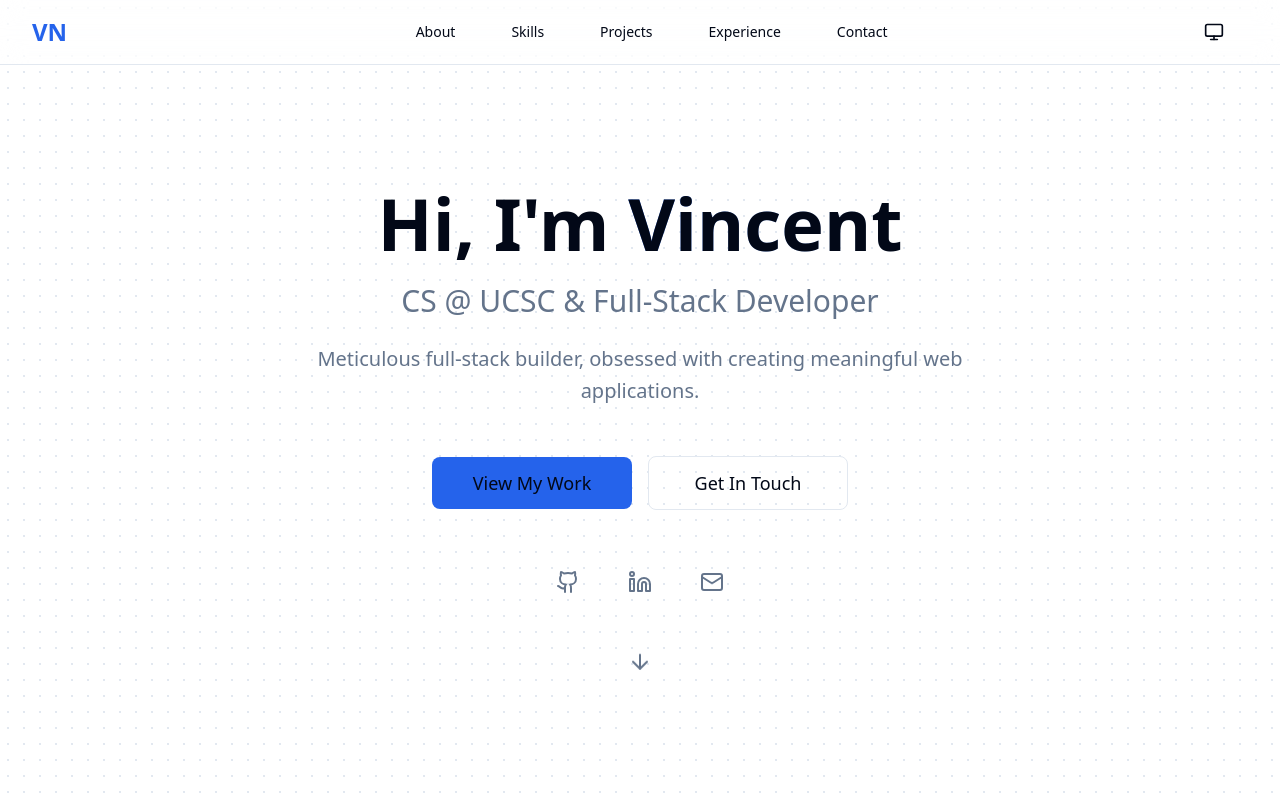
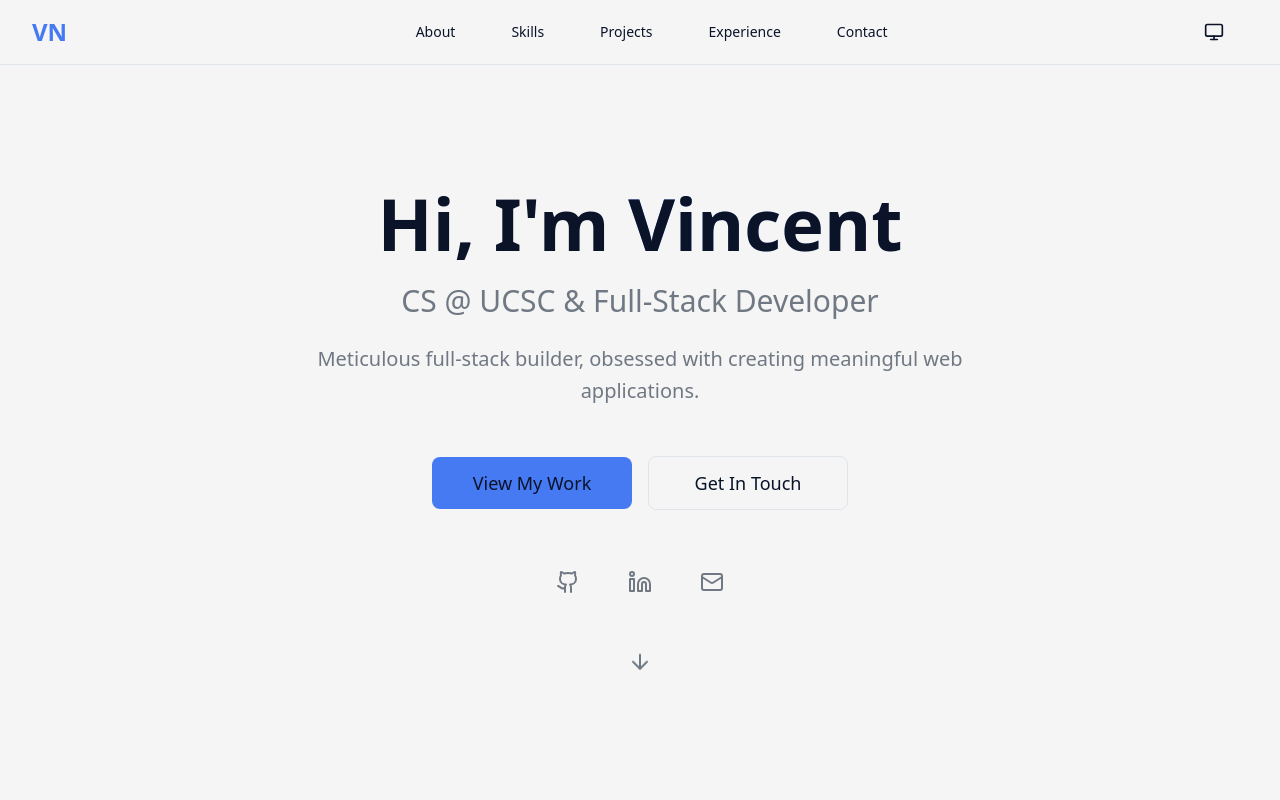
Before and after one commit to vinngo/vinn, a React (Vite) app: page / in a window 1280 px wide. Shown: the top 800 px of the page. Built offline with nearby package versions, Linux system fonts and the light colour scheme.

Commit message:
add: Lora font

```diff
--- a/index.html
+++ b/index.html
@@ -3,6 +3,7 @@
     <head>
         <meta charset="UTF-8" />
         <link rel="icon" type="image/svg+xml" href="/vite.svg" />
+        <link href="fonts.googleapis.com" rel="stylesheet" />
         <meta name="viewport" content="width=device-width, initial-scale=1.0" />
         <title>vportfolio</title>
     </head>
--- a/src/index.css
+++ b/src/index.css
@@ -1,94 +1,91 @@
 @import "tailwindcss";
+@import url("https://fonts.googleapis.com/css2?family=Lora:ital,wght@0,400..700;1,400..700&display=swap");
 
 /* Define CSS variables for light and dark themes */
 :root {
     /* Light mode colors */
-    --background: transparent;
-    --foreground: 222.2 84% 4.9%;
-    --card: 0 0% 100%;
-    --card-foreground: 222.2 84% 4.9%;
-    --popover: 0 0% 100%;
-    --popover-foreground: 222.2 84% 4.9%;
-    --primary: 221.2 83.2% 53.3%;
-    --primary-foreground: 210 40% 98%;
-    --secondary: 210 40% 96%;
-    --secondary-foreground: 222.2 84% 4.9%;
-    --muted: 210 40% 96%;
-    --muted-foreground: 215.4 16.3% 46.9%;
-    --accent: 210 40% 96%;
-    --accent-foreground: 222.2 84% 4.9%;
-    --destructive: 0 84.2% 60.2%;
-    --destructive-foreground: 210 40% 98%;
-    --border: 214.3 31.8% 91.4%;
-    --input: 214.3 31.8% 91.4%;
-    --ring: 221.2 83.2% 53.3%;
+    --background: 0.9702 0 129.63;
+    --foreground: 0.19 0.045 265;
+    --card: 1 0 0;
+    --card-foreground: 0.19 0.045 265;
+    --popover: 1 0 0;
+    --popover-foreground: 0.19 0.045 265;
+    --primary: 0.61 0.19 264;
+    --primary-foreground: 0.97 0.01 240;
+    --secondary: 0.96 0.01 240;
+    --secondary-foreground: 0.19 0.045 265;
+    --muted: 0.96 0.01 240;
+    --muted-foreground: 0.57 0.02 255;
+    --accent: 0.96 0.01 240;
+    --accent-foreground: 0.19 0.045 265;
+    --destructive: 0.63 0.22 25;
+    --destructive-foreground: 0.97 0.01 240;
+    --border: 0.92 0.01 245;
+    --input: 0.92 0.01 245;
+    --ring: 0.61 0.19 264;
     --radius: 0.5rem;
-    --dot-pattern: 214.3 31.8% 91.4%;
+    --dot-pattern: 0.92 0.01 245;
 }
 
 .dark {
     /* Dark mode colors */
-    --background: 222.2 84% 4.9%;
-    --foreground: 210 40% 98%;
-    --card: 222.2 84% 4.9%;
-    --card-foreground: 210 40% 98%;
-    --popover: 222.2 84% 4.9%;
-    --popover-foreground: 210 40% 98%;
-    --primary: 217.2 91.2% 59.8%;
-    --primary-foreground: 222.2 84% 4.9%;
-    --secondary: 217.2 32.6% 17.5%;
-    --secondary-foreground: 210 40% 98%;
-    --muted: 217.2 32.6% 17.5%;
-    --muted-foreground: 215 20.2% 65.1%;
-    --accent: 217.2 32.6% 17.5%;
-    --accent-foreground: 210 40% 98%;
-    --destructive: 0 62.8% 30.6%;
-    --destructive-foreground: 210 40% 98%;
-    --border: 217.2 32.6% 17.5%;
-    --input: 217.2 32.6% 17.5%;
-    --ring: 224.3 76.3% 94.1%;
-    --dot-pattern: 217.2 32.6% 25%;
+    --background: 0 0 0;
+    --foreground: 0.97 0.01 240;
+    --card: 0 0 0;
+    --card-foreground: 0.97 0.01 240;
+    --popover: 0.19 0.045 265;
+    --popover-foreground: 0.97 0.01 240;
+    --primary: 0.67 0.19 255;
+    --primary-foreground: 0.19 0.045 265;
+    --secondary: 0.31 0.04 255;
+    --secondary-foreground: 0.97 0.01 240;
+    --muted: 0.31 0.04 255;
+    --muted-foreground: 0.72 0.02 255;
+    --accent: 0.31 0.04 255;
+    --accent-foreground: 0.97 0.01 240;
+    --destructive: 0.41 0.15 25;
+    --destructive-foreground: 0.97 0.01 240;
+    --border: 0.31 0.04 255;
+    --input: 0.31 0.04 255;
+    --ring: 0.95 0.02 255;
+    --dot-pattern: 0.38 0.04 255;
 }
 
 @theme {
-    --color-background: hsl(var(--background));
-    --color-foreground: hsl(var(--foreground));
-    --color-card: hsl(var(--card));
-    --color-card-foreground: hsl(var(--card-foreground));
-    --color-popover: hsl(var(--popover));
-    --color-popover-foreground: hsl(var(--popover-foreground));
-    --color-primary: hsl(var(--primary));
-    --color-primary-foreground: hsl(var(--primary-foreground));
-    --color-secondary: hsl(var(--secondary));
-    --color-secondary-foreground: hsl(var(--secondary-foreground));
-    --color-muted: hsl(var(--muted));
-    --color-muted-foreground: hsl(var(--muted-foreground));
-    --color-accent: hsl(var(--accent));
-    --color-accent-foreground: hsl(var(--accent-foreground));
-    --color-destructive: hsl(var(--destructive));
-    --color-destructive-foreground: hsl(var(--destructive-foreground));
-    --color-border: hsl(var(--border));
-    --color-input: hsl(var(--input));
-    --color-ring: hsl(var(--ring));
+    --color-background: oklch(var(--background));
+    --color-foreground: oklch(var(--foreground));
+    --color-card: oklch(var(--card));
+    --color-card-foreground: oklch(var(--card-foreground));
+    --color-popover: oklch(var(--popover));
+    --color-popover-foreground: oklch(var(--popover-foreground));
+    --color-primary: oklch(var(--primary));
+    --color-primary-foreground: oklch(var(--primary-foreground));
+    --color-secondary: oklch(var(--secondary));
+    --color-secondary-foreground: oklch(var(--secondary-foreground));
+    --color-muted: oklch(var(--muted));
+    --color-muted-foreground: oklch(var(--muted-foreground));
+    --color-accent: oklch(var(--accent));
+    --color-accent-foreground: oklch(var(--accent-foreground));
+    --color-destructive: oklch(var(--destructive));
+    --color-destructive-foreground: oklch(var(--destructive-foreground));
+    --color-border: oklch(var(--border));
+    --color-input: oklch(var(--input));
+    --color-ring: oklch(var(--ring));
     --border-radius: var(--radius);
-    --color-dot-pattern: hsl(var(--dot-pattern));
+    --color-dot-pattern: oklch(var(--dot-pattern));
 }
 
 @layer base {
     * {
-        border-color: hsl(var(--border));
+        border-color: oklch(var(--border));
     }
 
     body {
-        background-color: hsl(var(--background));
-        background-image: radial-gradient(
-            hsl(var(--dot-pattern)) 1px,
-            transparent 1px
-        );
+        background-color: oklch(var(--background));
         background-size: 16px 16px;
-        color: hsl(var(--foreground));
+        color: oklch(var(--foreground));
         font-family:
-            ui-sans-serif, system-ui, sans-serif, "Apple Color Emoji",
+            ui-sans-serif, system-ui, sans-serif, "Lora", "Apple Color Emoji",
             "Segoe UI Emoji", "Segoe UI Symbol", "Noto Color Emoji";
         font-feature-settings:
             "rlig" 1,
```
